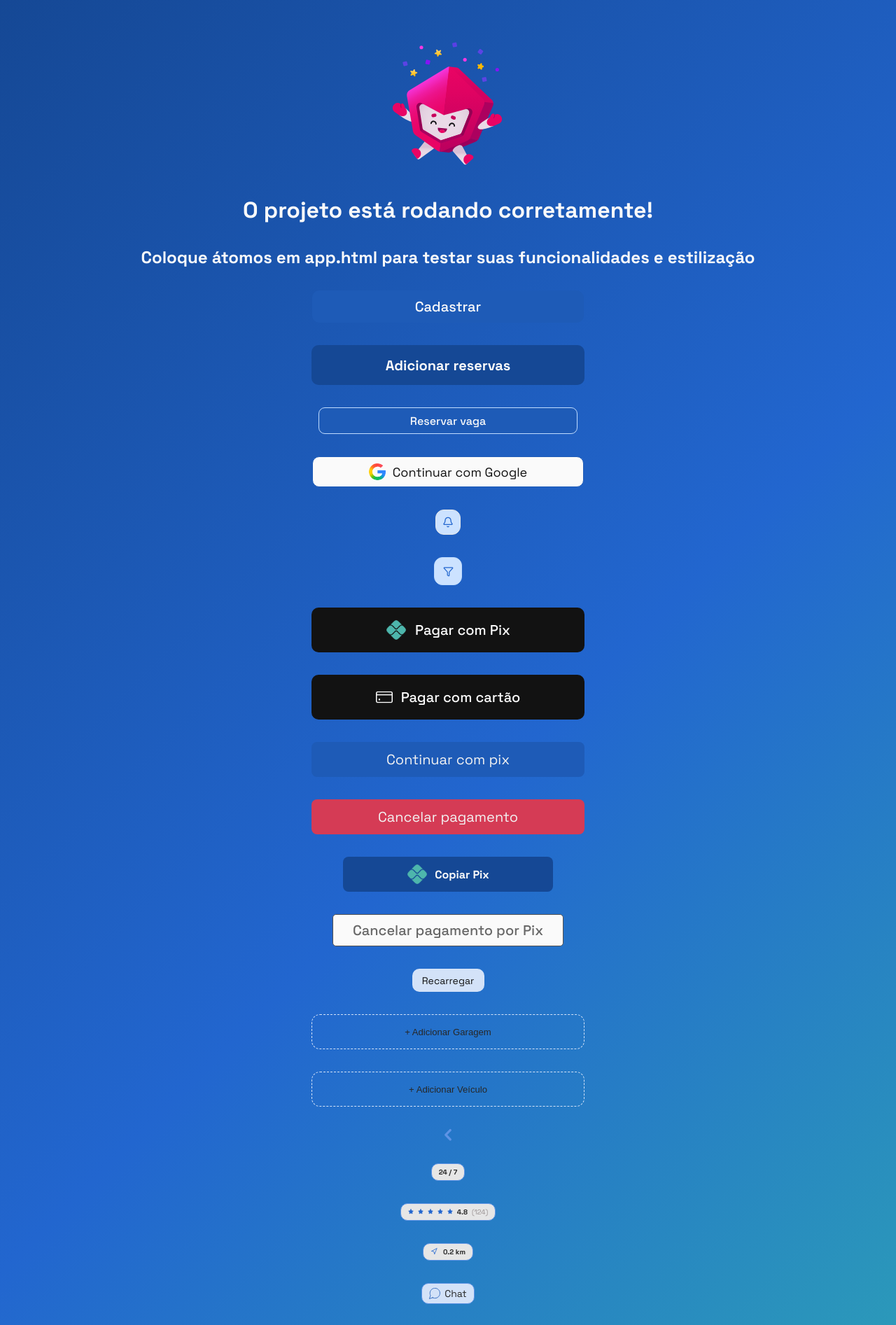
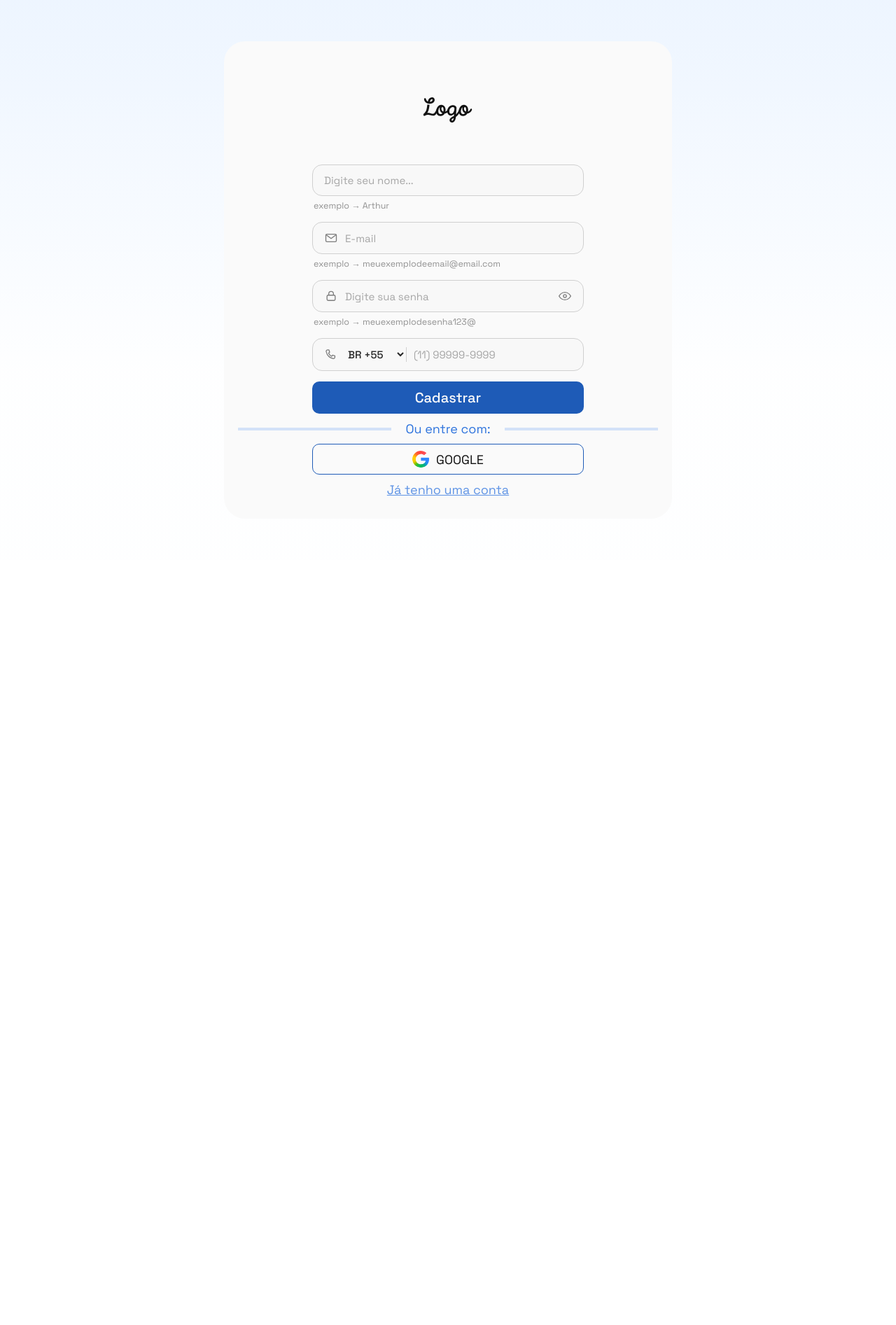
Before and after one commit to porque-o-java-exige/estaciona-ai-front, an Angular app: page / in a window 1280 px wide. Shown: the top 1893 px of the page at 70% size. After the commit the page ends 800 px from the top, so only its background shows below. Built offline with nearby package versions, Linux system fonts and the light colour scheme.

Commit message:
feat: add sign up page

```diff
--- a/src/app/app.html
+++ b/src/app/app.html
@@ -1,99 +1 @@
-<main>
-  <img src="/assets/icons/angular-mascot.svg" alt="">
-  <h1>O projeto está rodando corretamente!</h1>
-  <h2>Coloque átomos em app.html para testar suas funcionalidades e estilização</h2>
-  <app-button variant="primary" text="Cadastrar"></app-button>
-
-  <app-button variant="secondary" text="Adicionar reservas"></app-button>
-
-  <app-button variant="tertiary" text="Reservar vaga"></app-button>
-
-  <app-button variant="google" text="Continuar com Google"></app-button>
-
-  <app-button variant="notification"></app-button>
-
-  <app-button variant="filter"></app-button>
-
-  <app-button variant="payment" text="Pagar com Pix"></app-button>
-
-  <app-button variant="card" text="Pagar com cartão"></app-button>
-
-  <app-button variant="pix-action" text="Continuar com pix"></app-button>
-
-  <app-button
-    variant="pix-action-danger"
-    text="Cancelar pagamento">
-  </app-button>
-
-  <app-button variant="pix-copy" text="Copiar Pix"></app-button>
-
-  <app-button
-    variant="pix-cancel"
-    text="Cancelar pagamento por Pix">
-  </app-button>
-
-  <app-button variant="reload"text="Recarregar"></app-button>
-
-  <app-button variant="add" text="+ Adicionar Garagem"></app-button>
-  <app-button variant="add" text="+ Adicionar Veículo"></app-button>
-  <app-button variant="back"></app-button>
-  <app-chip text="24 / 7"></app-chip>
-  <app-chip variant="rating" text="4.8" subtext="(124)"></app-chip>
-  <app-chip variant="distance" text="0.2 km"></app-chip>
-  <app-chip variant="chat" text="Chat"></app-chip>
-  <app-chip variant="parking-spots" text="3 vagas restantes"></app-chip>
-  <app-chip variant="reservation-filter" text="Todas"></app-chip>
-  <app-chip variant="reservation-filter" text="Todas" [isActive]="true"></app-chip>
-  <app-chip variant="status" text="Ativo"></app-chip>
-  <app-chip variant="status" text="Pendente" [isPendingOrDone]="true"></app-chip>
-
-  <h2>Testes de Input</h2>
-
-  <div style="width: 100%; max-width: 400px; text-align: left; display: flex; flex-direction: column; gap: 2rem;">
-    <div>
-      <h4>1. Input de Texto Simples (Sem ícone)</h4>
-      <app-input placeholder="Digite seu nome..." hint="Exemplo: Gabriel Vereda"></app-input>
-    </div>
-
-    <div>
-      <h4>2. Input de E-mail (Com ícone)</h4>
-      <app-input type="email" icon="email" placeholder="E-mail" hint="Exemplo: teste@email.com"></app-input>
-    </div>
-
-    <div>
-      <h4>3. Input de Senha (Com ícone e toggle de visibilidade)</h4>
-      <app-input type="password" icon="password" placeholder="Digite sua senha"></app-input>
-    </div>
-
-    <div>
-      <h4>4. Input de Busca</h4>
-      <app-input type="search" icon="search" placeholder="Buscar..."></app-input>
-    </div>
-
-    <div>
-      <h4>5. Input de Telefone</h4>
-      <app-input type="tel" icon="phone" placeholder="(11) 99999-9999"></app-input>
-    </div>
-
-    <div>
-      <h4>6. Input de Chat (Com botão de enviar)</h4>
-      <app-input type="text" [isShowSendButton]="true" placeholder="Digite uma mensagem..."></app-input>
-    </div>
-
-    <div>
-      <h4>7. Input do Nome do Usuário</h4>
-      <app-input type="text" icon="user" placeholder="Digite seu nome de usuário" hint="Exemplo: gabriel.vereda"></app-input>
-    </div>
-
-    <div>
-      <h4>8. Input com Erro</h4>
-      <app-input type="text" icon="user" placeholder="Nome de usuário" errorMessage="Nome de usuário já existe"></app-input>
-    </div>
-
-    <div>
-      <h4>9. Input Desativado</h4>
-      <app-input type="text" icon="user" placeholder="Não pode digitar aqui" [isDisabled]="true"></app-input>
-    </div>
-  </div>
-</main>
 <router-outlet />
--- a/src/app/app.routes.ts
+++ b/src/app/app.routes.ts
@@ -1,3 +1,10 @@
 import { Routes } from '@angular/router';
+import { SignUp } from './pages/sign-up/sign-up';
 
-export const routes: Routes = [];
+export const routes: Routes = [
+    {
+        path: '',
+        component: SignUp,
+        title: 'Estaciona Ai - Cadastro'
+    }
+];
--- a/src/app/app.ts
+++ b/src/app/app.ts
@@ -1,16 +1,10 @@
 import { Component, signal } from '@angular/core';
 import { RouterOutlet } from '@angular/router';
-import { Chip } from './components/atoms/chip/chip';
-import { InputComponent } from './components/atoms/input/input';
-import { Button } from './components/atoms/button/button';
 
 @Component({
   selector: 'app-root',
   imports: [
     RouterOutlet,
-    Chip,
-    Button,
-    InputComponent
   ],
   templateUrl: './app.html',
   styleUrl: './app.scss'
--- /dev/null
+++ b/src/app/pages/sign-up/sign-up.html
@@ -0,0 +1,22 @@
+<section>
+
+    <div class="modal-sign-up">
+        <img src="/assets/icons/logo-placeholder.svg" alt="">
+
+        <app-form></app-form>
+
+        <div class="enter-with-google">
+            <div class="enter-with-title">
+                <div class="line"></div>
+                <span>Ou entre com:</span>
+                <div class="line"></div>
+            </div>
+
+            <app-button variant="google" text="GOOGLE"></app-button>
+
+            <a href="">Já tenho uma conta</a>
+        </div>
+    </div>
+
+
+</section>
--- /dev/null
+++ b/src/app/pages/sign-up/sign-up.scss
@@ -0,0 +1,71 @@
+@use '../../../styles/variables' as *;
+
+section {
+    display: flex;
+    justify-content: center;
+    align-items: center;
+
+    width: 100dvw;
+    min-height: 100dvh;
+
+    background: linear-gradient(180deg,
+            rgba(146, 194, 255, 0.16) 0%,
+            rgba(146, 194, 255, 0.13) 16.35%,
+            rgba(146, 194, 255, 0.10) 26.92%,
+            rgba(146, 194, 255, 0.07) 40.87%,
+            rgba(146, 194, 255, 0.04) 53.85%,
+            rgba(146, 194, 255, 0.01) 65.87%);
+
+    .modal-sign-up {
+        display: flex;
+        flex-direction: column;
+        justify-content: center;
+        align-items: center;
+        gap: 10px;
+
+        width: 640px;
+        padding: 30px 20px;
+
+        border-radius: 30px;
+        background-color: $clr-white-1100;
+
+        img {
+            padding: 50px;
+        }
+
+        .enter-with-google {
+            display: flex;
+            flex-direction: column;
+            justify-content: center;
+            align-items: center;
+            gap: 10px;
+
+            width: 100%;
+
+            .enter-with-title {
+                display: flex;
+                justify-content: center;
+                align-items: center;
+                gap: 20px;
+
+                .line {
+                    width: 219px;
+                    height: 4px;
+                    background-color: $clr-blue-100;
+                }
+
+                span {
+                    font-size: 18px;
+                    color: $clr-blue-800;
+                }
+            }
+
+            a {
+                font-size: 18px;
+
+                text-decoration: underline;
+                color: $clr-blue-600;
+            }
+        }
+    }
+}
--- /dev/null
+++ b/src/app/pages/sign-up/sign-up.ts
@@ -0,0 +1,11 @@
+import { Component } from '@angular/core';
+import { Form } from '../../components/molecules/form/form';
+import { Button } from '../../components/atoms/button/button';
+
+@Component({
+  selector: 'app-sign-up',
+  imports: [Form, Button],
+  templateUrl: './sign-up.html',
+  styleUrl: './sign-up.scss',
+})
+export class SignUp {}
```
Also changed, not shown: src/assets/icons/logo-placeholder.svg (added), 1 other file (tests, documents, lock files or other folders).
